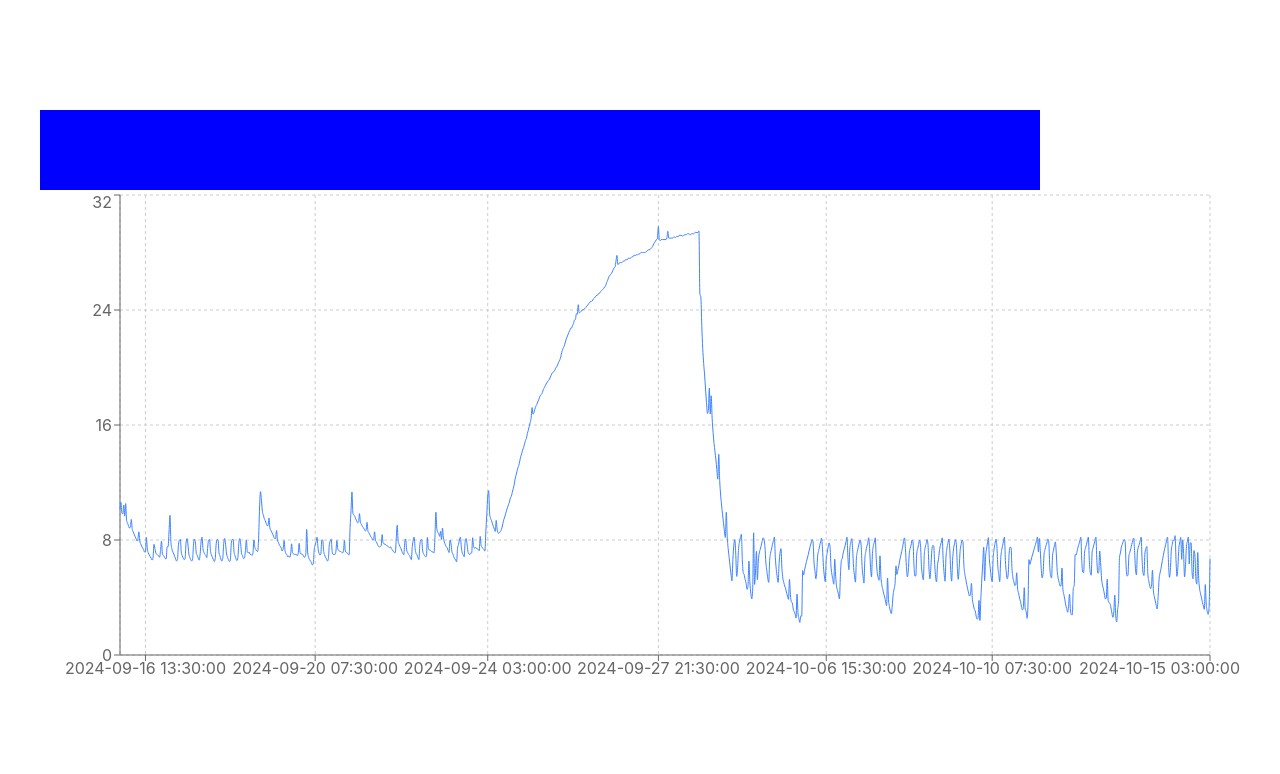
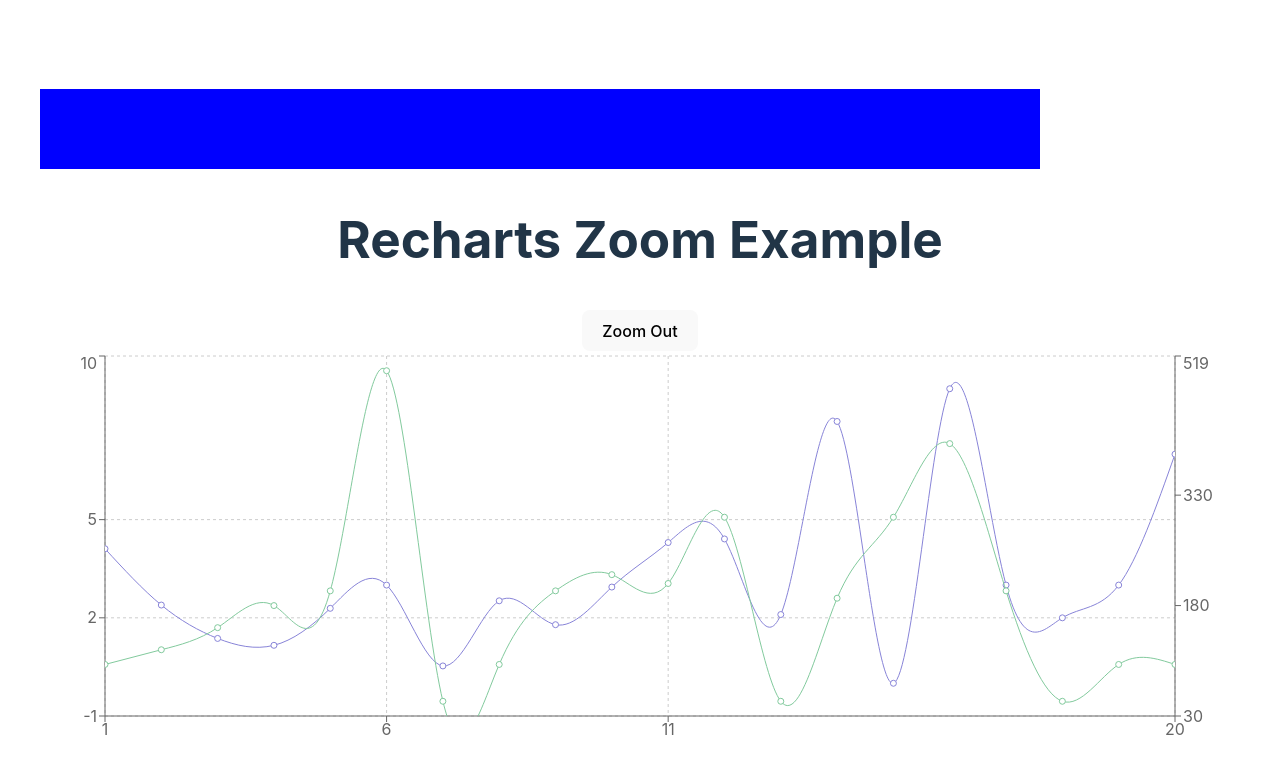
Before and after one commit to ivanISC95/testing, a React (Vite) app: page / in a window 1280 px wide. Shown: the top 774 px of the page. Built offline with nearby package versions, Linux system fonts and the light colour scheme.

Commit message:
add recharts zoom graph

```diff
--- a/src/App.tsx
+++ b/src/App.tsx
@@ -5,6 +5,7 @@
 import { chartJS } from './Librerias/ChartJS/chartJS'
 import { PruebaCharts } from './Librerias/ChartJS/PruebaCharts'
 import { Apex } from './Librerias/Apexcharts/Apex'
+import { RechartsZoom } from './Librerias/Recharts/RechartsZoom'
 function App() {
 
   return (
@@ -13,7 +14,8 @@
 
       </div>
       <section style={{ width: '1200px', height: '500px', background: 'white' }}>
-        <Recharts />
+        {/* <Recharts /> */}
+        <RechartsZoom />
         {/* <Plotly /> */}
         {/* <PruebaCharts /> */}
         {/* <Apex /> */}
--- a/src/Librerias/Recharts/Recharts.tsx
+++ b/src/Librerias/Recharts/Recharts.tsx
@@ -1,39 +1,51 @@
-import { datas } from '../../Datas';
-import { LineChart, Line, XAxis, YAxis, CartesianGrid, Tooltip, ResponsiveContainer } from 'recharts';
+import { datas, datas2 } from '../../Datas';
+import {
+    ComposedChart,
+    Line,
+    Scatter,
+    XAxis,
+    YAxis,
+    CartesianGrid,
+    Tooltip,
+    ResponsiveContainer,
+    Legend
+} from 'recharts';
 
 export const Recharts = () => {
-    const CustomDot = (props: any) => {
-        const { cx, cy } = props;
-        return (
-            <svg x={cx - 10} y={cy - 10} width={20} height={20} viewBox="0 0 18 18" fill="none" xmlns="http://www.w3.org/2000/svg">
-                <path d="M15 12L12 15M2.25 15.75L4.125 13.875M13.875 4.125L15.75 2.25M7.5 8.25L6 9.75M9.75 10.5L8.25 12M12 12L15 15M5.25004 9L9.00004 12.75L7.87504 13.875C7.63029 14.1278 7.33767 14.3294 7.01423 14.468C6.69079 14.6066 6.343 14.6795 5.99113 14.6824C5.63925 14.6852 5.29032 14.618 4.96467 14.4847C4.63903 14.3513 4.34317 14.1545 4.09435 13.9057C3.84553 13.6569 3.64871 13.361 3.51537 13.0354C3.38203 12.7097 3.31483 12.3608 3.31768 12.0089C3.32054 11.657 3.3934 11.3092 3.53201 10.9858C3.67062 10.6624 3.87221 10.3698 4.12504 10.125L5.25004 9ZM12.75 8.99995L9 5.24995L10.125 4.12495C10.3698 3.87212 10.6624 3.67053 10.9858 3.53192C11.3092 3.39331 11.657 3.32045 12.0089 3.31759C12.3608 3.31474 12.7097 3.38194 13.0354 3.51528C13.361 3.64862 13.6569 3.84543 13.9057 4.09426C14.1545 4.34308 14.3513 4.63894 14.4847 4.96458C14.618 5.29023 14.6852 5.63916 14.6824 5.99103C14.6795 6.34291 14.6066 6.6907 14.468 7.01414C14.3294 7.33758 14.1278 7.6302 13.875 7.87495L12.75 8.99995Z" stroke="#2393F4" stroke-linecap="round" stroke-linejoin="round" />
-            </svg>
-        );
-    };
+    // Crear data para la línea usando datas
     const data = datas.value.map((y, index) => ({
-        name: 'temperatura',
-        x: datas.timestamp[index],
+        name: new Date(datas.timestamp[index]).toISOString().split('T')[0], // Formato YYYY-MM-DD
         y,
     }));
+
+    // Procesar los datos de alertas para el scatter
+    const scatterData = datas2.Alerts.map(alert => ({
+        name: new Date(alert.Date).toISOString().split('T')[0], // Solo la fecha
+        cnt: 1, // Valor constante para el scatter
+    }));
+
+    // Obtener fechas únicas para el scatter
+    const uniqueScatterDates = Array.from(new Set(scatterData.map(item => item.name)));
+
     return (
         <ResponsiveContainer width="100%" height="100%">
-            <LineChart
+            <ComposedChart
                 data={data}
                 margin={{
-                    top: 5,
-                    right: 30,
+                    top: 20,
+                    right: 20,
+                    bottom: 20,
                     left: 20,
-                    bottom: 5,
                 }}
             >
-                <CartesianGrid strokeDasharray="3 3" />
-                <XAxis dataKey='x' />
-                <YAxis dataKey='y' />
+                <CartesianGrid stroke="#f5f5f5" />
+                <XAxis dataKey="name" />
+                <YAxis domain={[Math.min(...datas.value) - 1, Math.max(...datas.value) + 1]} />
                 <Tooltip />
-                {/* Aqui se reenderiza un grafico lineal con svg en lugar de dots */}
-                {/* <Line type="monotone" dataKey="y" stroke="#8884d8" dot={<CustomDot />} /> */}
-                {/* Grafico lineal  */}
-                <Line type="monotone" dataKey="y" stroke="#3E83FF"  dot={false} />
-            </LineChart>
-        </ResponsiveContainer>)
+                <Legend />
+                <Line type="monotone" dataKey="y" stroke="#3E83FF" dot={false} />
+                <Scatter data={scatterData} dataKey="cnt" fill="red" />
+            </ComposedChart>
+        </ResponsiveContainer>
+    );
 }
--- /dev/null
+++ b/src/Librerias/Recharts/RechartsZoom.tsx
@@ -0,0 +1,133 @@
+import { useState } from 'react';
+import {
+    LineChart,
+    Line,
+    CartesianGrid,
+    XAxis,
+    YAxis,
+    Tooltip,
+    ReferenceArea,
+    ResponsiveContainer,
+} from 'recharts';
+
+const initialData = [
+    { name: 1, cost: 4.11, impression: 100 },
+    { name: 2, cost: 2.39, impression: 120 },
+    { name: 3, cost: 1.37, impression: 150 },
+    { name: 4, cost: 1.16, impression: 180 },
+    { name: 5, cost: 2.29, impression: 200 },
+    { name: 6, cost: 3, impression: 499 },
+    { name: 7, cost: 0.53, impression: 50 },
+    { name: 8, cost: 2.52, impression: 100 },
+    { name: 9, cost: 1.79, impression: 200 },
+    { name: 10, cost: 2.94, impression: 222 },
+    { name: 11, cost: 4.3, impression: 210 },
+    { name: 12, cost: 4.41, impression: 300 },
+    { name: 13, cost: 2.1, impression: 50 },
+    { name: 14, cost: 8, impression: 190 },
+    { name: 15, cost: 0, impression: 300 },
+    { name: 16, cost: 9, impression: 400 },
+    { name: 17, cost: 3, impression: 200 },
+    { name: 18, cost: 2, impression: 50 },
+    { name: 19, cost: 3, impression: 100 },
+    { name: 20, cost: 7, impression: 100 },
+];
+
+const getAxisYDomain = (from:any, to:any, ref:any, offset:any) => {
+    const refData :any = initialData.slice(from - 1, to);
+    let [bottom, top] = [refData[0][ref], refData[0][ref]];
+    refData.forEach((d:any) => {
+        if (d[ref] > top) top = d[ref];
+        if (d[ref] < bottom) bottom = d[ref];
+    });
+
+    return [(bottom | 0) - offset, (top | 0) + offset];
+};
+
+const ZoomableChart = () => {
+    const [data] = useState(initialData);
+    const [left, setLeft] = useState('dataMin');
+    const [right, setRight] = useState('dataMax');
+    const [refAreaLeft, setRefAreaLeft] = useState<any>('');
+    const [refAreaRight, setRefAreaRight] = useState<any>('');
+    const [top, setTop] = useState('dataMax+1');
+    const [bottom, setBottom] = useState('dataMin-1');
+    const [top2, setTop2] = useState('dataMax+20');
+    const [bottom2, setBottom2] = useState('dataMin-20');
+
+    const zoom = () => {
+        if (refAreaLeft === refAreaRight || refAreaRight === '') {
+            setRefAreaLeft('');
+            setRefAreaRight('');
+            return;
+        }
+
+        let leftValue = refAreaLeft;
+        let rightValue = refAreaRight;
+
+        if (leftValue > rightValue) {
+            [leftValue, rightValue] = [rightValue, leftValue];
+        }
+
+        const [newBottom, newTop] = getAxisYDomain(refAreaLeft, refAreaRight, 'cost', 1);
+        const [newBottom2, newTop2] = getAxisYDomain(refAreaLeft, refAreaRight, 'impression', 50);
+
+        setRefAreaLeft('');
+        setRefAreaRight('');
+        setLeft(refAreaLeft);
+        setRight(refAreaRight);
+        setBottom(newBottom);
+        setTop(newTop);
+        setBottom2(newBottom2);
+        setTop2(newTop2);
+    };
+
+    const zoomOut = () => {
+        setRefAreaLeft('');
+        setRefAreaRight('');
+        setLeft('dataMin');
+        setRight('dataMax');
+        setTop('dataMax+1');
+        setBottom('dataMin');
+        setTop2('dataMax+50');
+        setBottom2('dataMin+50');
+    };
+    console.log(data)
+    return (
+        <div className="highlight-bar-charts" style={{ userSelect: 'none', width: '100%' }}>
+            <button type="button" className="btn update" onClick={zoomOut}>
+                Zoom Out
+            </button>
+
+            <ResponsiveContainer width="100%" height={400}>
+                <LineChart
+                    data={data}
+                    onMouseDown={(e: any) => setRefAreaLeft(e.activeLabel)}
+                    onMouseMove={(e: any) => refAreaLeft && setRefAreaRight(e.activeLabel)}
+                    onMouseUp={zoom}
+                >
+                    <CartesianGrid strokeDasharray="3 3" />
+                    <XAxis allowDataOverflow dataKey="name" domain={[left, right]} type="number" />
+                    <YAxis allowDataOverflow domain={[bottom, top]} type="number" yAxisId="1" />
+                    <YAxis orientation="right" allowDataOverflow domain={[bottom2, top2]} type="number" yAxisId="2" />
+                    <Tooltip />
+                    <Line yAxisId="1" type="natural" dataKey="cost" stroke="#8884d8" />
+                    <Line yAxisId="2" type="natural" dataKey="impression" stroke="#82ca9d" />
+
+                    {refAreaLeft && refAreaRight ? (
+                        <ReferenceArea yAxisId="1" x1={refAreaLeft} x2={refAreaRight} strokeOpacity={0.3} />
+                    ) : null}
+                </LineChart>
+            </ResponsiveContainer>
+        </div>
+    );
+};
+
+export const RechartsZoom = () => {
+    return (
+        <div>
+            <h1>Recharts Zoom Example</h1>
+            <ZoomableChart />
+        </div>
+    );
+};
```
